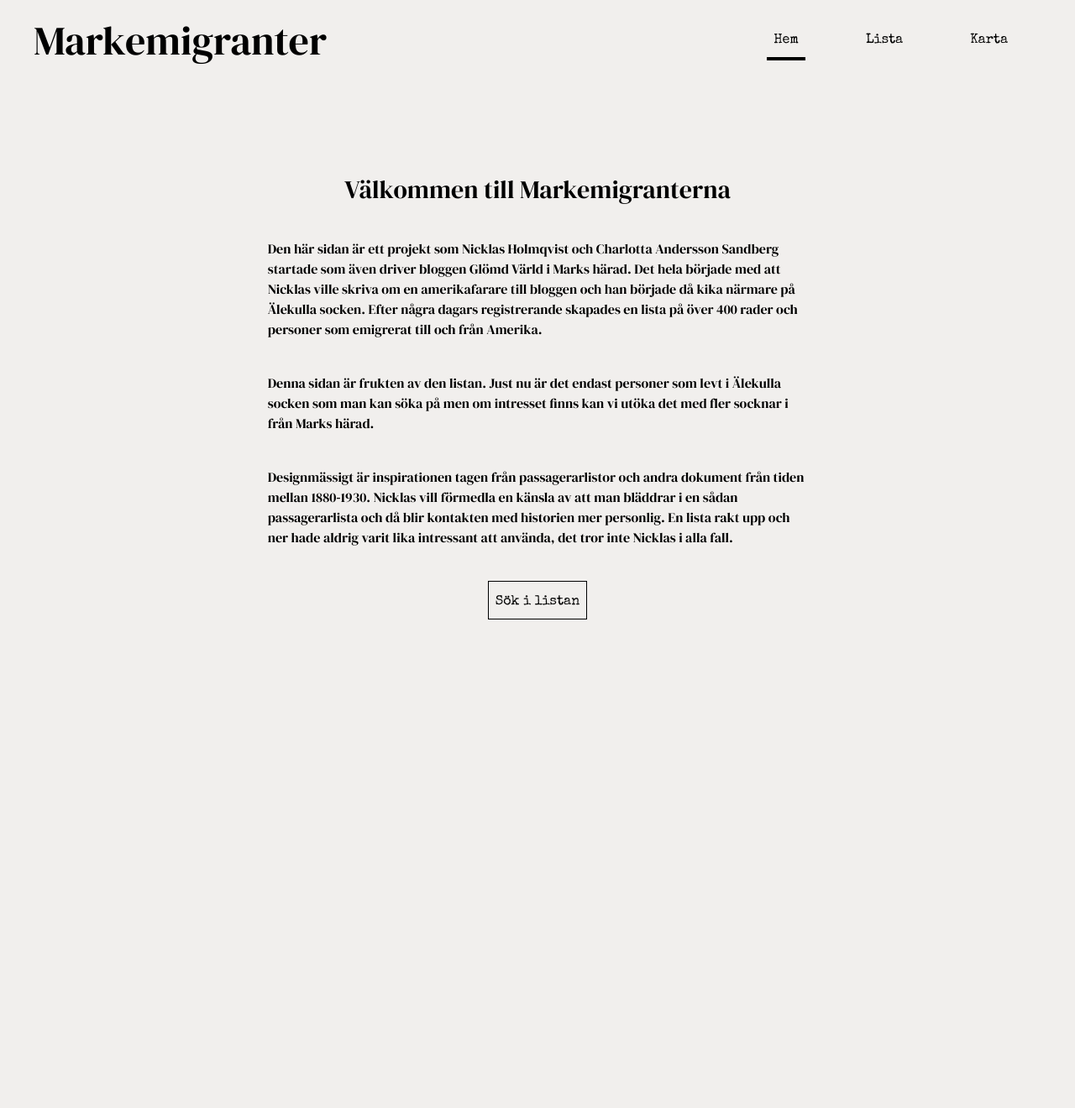
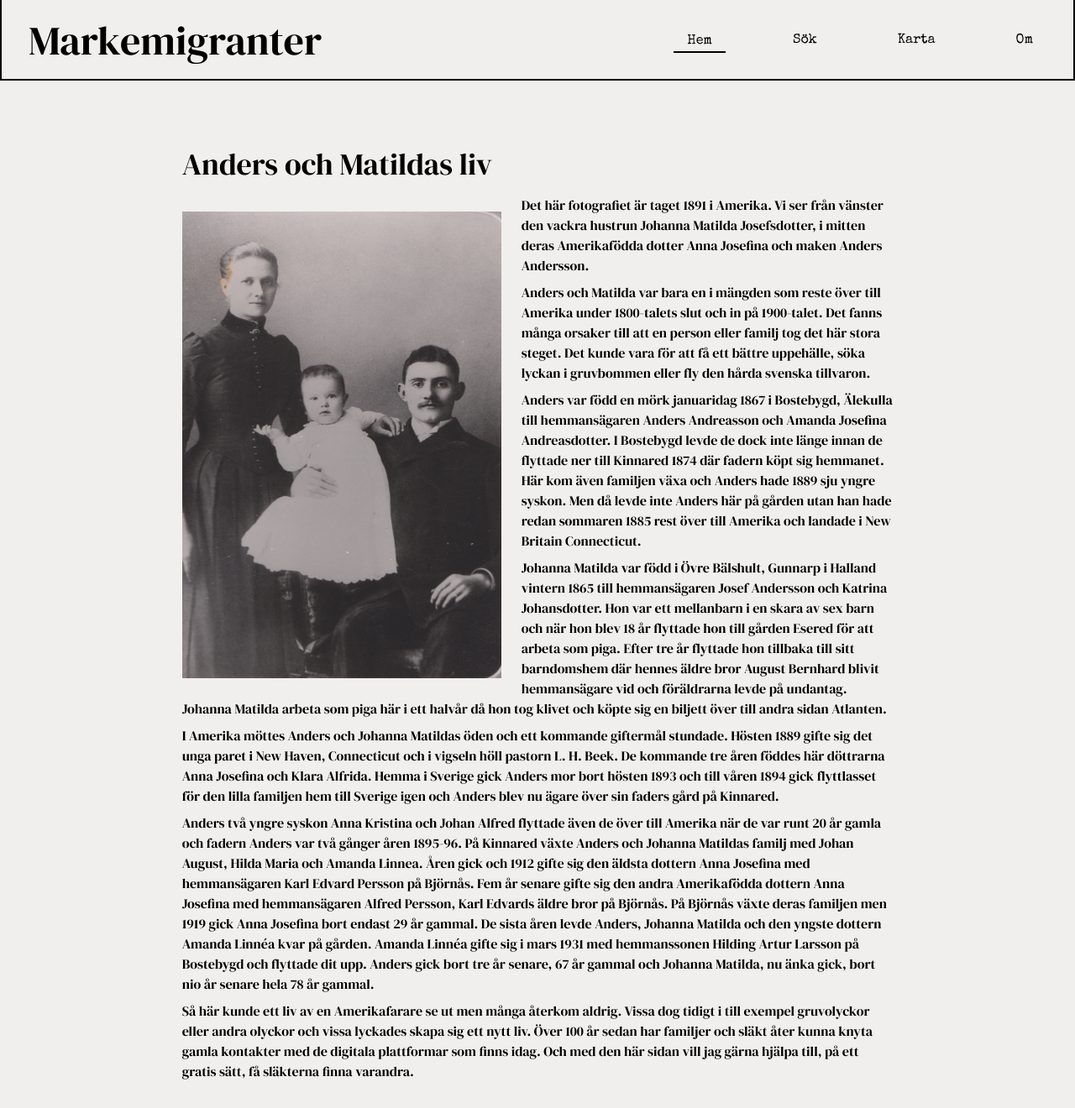
Before and after one commit to Nicklas-Holmqvist/amerikafararna, a Next.js app: page / in a window 1280 px wide. Shown: the whole page at 84% size. Before the commit the page ends 800 px from the top, so only its background shows below. Built offline with nearby package versions, Linux system fonts and the light colour scheme.

Commit message:
refactor: alot of styling and new landing page

```diff
--- /dev/null
+++ b/app/about/page.tsx
@@ -0,0 +1,62 @@
+import React from 'react';
+import Link from 'next/link';
+
+interface PageProps {}
+
+const page: React.FC<PageProps> = ({}) => {
+  return (
+    <section className="flex justify-center max-w-[80ch] m-auto">
+      <div className="m-auto sm:pt-20">
+        <h2 className="text-center text-2xl sm:text-3xl pb-10">
+          Välkommen till Markemigranterna
+        </h2>
+        <p className="pb-6 ">
+          Den här sidan är ett projekt som Nicklas Holmqvist och Charlotta
+          Andersson Sandberg startade som även driver bloggen Glömd Värld i
+          Marks härad. Det hela började med att Nicklas ville skriva om en
+          amerikafarare till bloggen och han började då kika närmare på Älekulla
+          socken. Efter några dagars registrerande skapades en lista på över 400
+          rader och personer som emigrerat till och från Amerika.
+        </p>
+        <p className="pb-6">
+          Denna sidan är frukten av den listan. Just nu är det endast personer
+          som levt i Älekulla socken som man kan söka på men om intresset finns
+          kan vi utöka det med fler socknar i från Marks härad. Nicklas kan
+          hjälpa till som stöd för de personer som skulle vilja vara med på det
+          här intressanta projektet.
+        </p>
+        <p className="pb-6">
+          Det ni behöver är en mall i Excel som ni sedan fyller på med personer.
+          Nicklas har i nuläget endast gått på husförhörslängden men Charlotta
+          har använt flera olika källor för att finna personerna i
+          passagerarlistor med mera. Efter listan är färdig importerar jag allt
+          till min databas och förhoppningsvis funkar.
+        </p>
+        <p className="">
+          Designmässigt är inspirationen tagen från passagerarlistor och andra
+          dokument från tiden mellan 1880&#x2010;1930. Nicklas vill förmedla en
+          känsla av att man bläddrar i en sådan passagerarlista och då blir
+          kontakten med historien mer personlig. En lista rakt upp och ner hade
+          aldrig varit lika intressant att använda, det tror inte Nicklas i alla
+          fall.
+        </p>
+        <div className="w-full flex justify-center gap-8 m-auto pt-10">
+          <Link
+            className="border p-2 pt-3 hover:bg-green hover:text-basic-white"
+            href={'/list?page=1&search='}
+            target="_blank">
+            Sök i listan
+          </Link>
+          <Link
+            className="border p-2 pt-3 hover:bg-green hover:text-basic-white"
+            href={'/map'}
+            target="_blank">
+            Hitta på kartan
+          </Link>
+        </div>
+      </div>
+    </section>
+  );
+};
+
+export default page;
--- a/app/components/Header.tsx
+++ b/app/components/Header.tsx
@@ -14,8 +14,9 @@ interface Links {
 
 const links: Links[] = [
   { title: 'Hem', path: '/', href: '/' },
-  { title: 'Lista', path: '/list', href: '/list?page=1&search=' },
+  { title: 'Sök', path: '/list', href: '/list?page=1&search=' },
   { title: 'Karta', path: '/map', href: '/map' },
+  { title: 'Om', path: '/about', href: '/about' },
 ];
 
 const Header: React.FC<HeaderProps> = ({}) => {
@@ -27,13 +28,10 @@ const Header: React.FC<HeaderProps> = ({}) => {
     else return false;
   };
   return (
-    <header
-      className={`h-[6rem]  ${
-        mapPath ? 'bg-green text-basic-white' : 'bg-transparent'
-      }`}>
-      <div className=" h-[6rem] max-w-[1200px] flex content-center justify-between m-auto">
-        <h1 className={`text-4xl sm:text-5xl content-center`}>
-          <Link className="header-link" href={'/'}>
+    <header className={`h-[6rem] border-b-2`}>
+      <div className="border-x-2 h-[6rem] max-w-[1400px] flex content-center justify-between m-auto">
+        <h1 className={`text-4xl sm:text-5xl content-center pl-8`}>
+          <Link className="header-link text-color-green" href={'/'}>
             Markemigranter
           </Link>
         </h1>
@@ -42,10 +40,10 @@ const Header: React.FC<HeaderProps> = ({}) => {
             {links.map((link) => (
               <li
                 key={link.path}
-                className={`my-auto mx-8 p-2 text-md hover:border-b-4 ${
-                  controlPath(link) ? 'border-b-4 pt-3' : ''
+                className={`my-auto mx-8 text-md hover:border-b-2 ${
+                  controlPath(link) ? 'border-b-2 pt-1' : ''
                 } `}>
-                <Link className="" href={link.href}>
+                <Link className="p-4" href={link.href}>
                   {link.title}
                 </Link>
               </li>
--- /dev/null
+++ b/app/components/LandingPageStory.tsx
@@ -0,0 +1,84 @@
+import React from 'react';
+import Image from 'next/image';
+
+import FamilyPhoto from '../../public/images/anders-matilda-1891.jpg';
+
+const LandingPageStory = () => {
+  return (
+    <section className="max-w-[96ch] pt-20 pb-8 px-4">
+      <h3 className="text-4xl pb-4">Anders och Matildas liv</h3>
+      <Image
+        className="float-left pr-5 pt-5 mr-1"
+        src={FamilyPhoto}
+        alt="Fotografi tagits i Amerika med Johanna Matilda, Anna Josefina och Anders Andersson"
+        width={400}
+      />
+      <p className="pb-2">
+        Det här fotografiet är taget 1891 i Amerika. Vi ser från vänster den
+        vackra hustrun Johanna Matilda Josefsdotter, i mitten deras Amerikafödda
+        dotter Anna Josefina och maken Anders Andersson.
+      </p>
+      <p className="pb-2">
+        Anders och Matilda var bara en i mängden som reste över till Amerika
+        under 1800-talets slut och in på 1900-talet. Det fanns många orsaker
+        till att en person eller familj tog det här stora steget. Det kunde vara
+        för att få ett bättre uppehälle, söka lyckan i gruvbommen eller fly den
+        hårda svenska tillvaron.
+      </p>
+      <p className="pb-2">
+        Anders var född en mörk januaridag 1867 i Bostebygd, Älekulla till
+        hemmansägaren Anders Andreasson och Amanda Josefina Andreasdotter. I
+        Bostebygd levde de dock inte länge innan de flyttade ner till Kinnared
+        1874 där fadern köpt sig hemmanet. Här kom även familjen växa och Anders
+        hade 1889 sju yngre syskon. Men då levde inte Anders här på gården utan
+        han hade redan sommaren 1885 rest över till Amerika och landade i New
+        Britain Connecticut.
+      </p>
+      <p className="pb-2">
+        Johanna Matilda var född i Övre Bälshult, Gunnarp i Halland vintern 1865
+        till hemmansägaren Josef Andersson och Katrina Johansdotter. Hon var ett
+        mellanbarn i en skara av sex barn och när hon blev 18 år flyttade hon
+        till gården Esered för att arbeta som piga. Efter tre år flyttade hon
+        tillbaka till sitt barndomshem där hennes äldre bror August Bernhard
+        blivit hemmansägare vid och föräldrarna levde på undantag. Johanna
+        Matilda arbeta som piga här i ett halvår då hon tog klivet och köpte sig
+        en biljett över till andra sidan Atlanten.
+      </p>
+      <p className="pb-2">
+        I Amerika möttes Anders och Johanna Matildas öden och ett kommande
+        giftermål stundade. Hösten 1889 gifte sig det unga paret i New Haven,
+        Connecticut och i vigseln höll pastorn L. H. Beek. De kommande tre åren
+        föddes här döttrarna Anna Josefina och Klara Alfrida. Hemma i Sverige
+        gick Anders mor bort hösten 1893 och till våren 1894 gick flyttlasset
+        för den lilla familjen hem till Sverige igen och Anders blev nu ägare
+        över sin faders gård på Kinnared.
+      </p>
+      <p className="pb-2">
+        Anders två yngre syskon Anna Kristina och Johan Alfred flyttade även de
+        över till Amerika när de var runt 20 år gamla och fadern Anders var två
+        gånger åren 1895-96. På Kinnared växte Anders och Johanna Matildas
+        familj med Johan August, Hilda Maria och Amanda Linnea. Åren gick och
+        1912 gifte sig den äldsta dottern Anna Josefina med hemmansägaren Karl
+        Edvard Persson på Björnås. Fem år senare gifte sig den andra
+        Amerikafödda dottern Anna Josefina med hemmansägaren Alfred Persson,
+        Karl Edvards äldre bror på Björnås. På Björnås växte deras familjen men
+        1919 gick Anna Josefina bort endast 29 år gammal. De sista åren levde
+        Anders, Johanna Matilda och den yngste dottern Amanda Linnéa kvar på
+        gården. Amanda Linnéa gifte sig i mars 1931 med hemmanssonen Hilding
+        Artur Larsson på Bostebygd och flyttade dit upp. Anders gick bort tre år
+        senare, 67 år gammal och Johanna Matilda, nu änka gick, bort nio år
+        senare hela 78 år gammal.
+      </p>
+      <p>
+        Så här kunde ett liv av en Amerikafarare se ut men många återkom aldrig.
+        Vissa dog tidigt i till exempel gruvolyckor eller andra olyckor och
+        vissa lyckades skapa sig ett nytt liv. Över 100 år sedan har familjer
+        och släkt åter kunna knyta gamla kontakter med de digitala plattformar
+        som finns idag. Och med den här sidan vill jag gärna hjälpa till, på ett
+        gratis sätt, få släkterna finna varandra.{' '}
+      </p>
+    </section>
+  );
+};
+
+export default LandingPageStory;
--- a/app/layout.tsx
+++ b/app/layout.tsx
@@ -1,5 +1,6 @@
 import type { Metadata } from 'next';
 import { DM_Serif_Display, Special_Elite } from 'next/font/google';
+
 import './globals.css';
 import Header from './components/Header';
 
--- a/app/list/page.tsx
+++ b/app/list/page.tsx
@@ -11,7 +11,7 @@ export const metadata: Metadata = {
 
 export default async function Home() {
   return (
-    <main className="w-100 flex-col items-center justify-between py-8">
+    <main className="w-100 flex-col items-center justify-between py-20">
       <section>
         <Suspense>
           <Table />
--- a/app/page.tsx
+++ b/app/page.tsx
@@ -1,5 +1,6 @@
 import { Metadata } from 'next/types';
 import Link from 'next/link';
+import LandingPageStory from './components/LandingPageStory';
 
 export const metadata: Metadata = {
   title: 'Markemigranter | Markemigranter.se',
@@ -9,37 +10,8 @@ export const metadata: Metadata = {
 
 export default async function Home() {
   return (
-    <main className="w-100 flex flex-col items-center justify-between py-8 px-4">
-      <h2 className="text-center text-2xl sm:text-3xl pt-4 sm:pt-20 pb-10">
-        Välkommen till Markemigranterna
-      </h2>
-      <p className="max-w-[80ch] pb-10">
-        Den här sidan är ett projekt som Nicklas Holmqvist och Charlotta
-        Andersson Sandberg startade som även driver bloggen Glömd Värld i Marks
-        härad. Det hela började med att Nicklas ville skriva om en amerikafarare
-        till bloggen och han började då kika närmare på Älekulla socken. Efter
-        några dagars registrerande skapades en lista på över 400 rader och
-        personer som emigrerat till och från Amerika.
-      </p>
-      <p className="max-w-[80ch] pb-10">
-        Denna sidan är frukten av den listan. Just nu är det endast personer som
-        levt i Älekulla socken som man kan söka på men om intresset finns kan vi
-        utöka det med fler socknar i från Marks härad.
-      </p>
-
-      <p className="max-w-[80ch] pb-10">
-        Designmässigt är inspirationen tagen från passagerarlistor och andra
-        dokument från tiden mellan 1880&#x2010;1930. Nicklas vill förmedla en
-        känsla av att man bläddrar i en sådan passagerarlista och då blir
-        kontakten med historien mer personlig. En lista rakt upp och ner hade
-        aldrig varit lika intressant att använda, det tror inte Nicklas i alla
-        fall.
-      </p>
-      <Link
-        className="border p-2 pt-3 hover:bg-green hover:text-basic-white"
-        href={'/list?page=1&search='}>
-        Sök i listan
-      </Link>
+    <main className="flex flex-col items-center justify-between px-4">
+      <LandingPageStory />
     </main>
   );
 }
```
